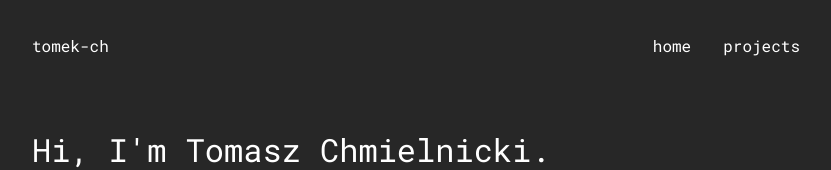
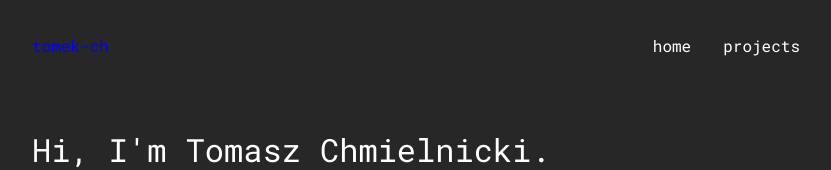
Before and after one commit to tomek-ch/portfolio2, a Next.js app: page / in a window 1280 px wide. In both pictures the pointer is over the link "tomek-ch". Shown: the top 170 px of the page, without its empty margins (224-1055 px from the left). Built offline with nearby package versions, Linux system fonts and the light colour scheme.

Commit message:
Add hover style to links

```diff
--- a/styles/globals.css
+++ b/styles/globals.css
@@ -26,3 +26,7 @@ a {
   color: inherit;
   text-decoration: none;
 }
+
+a:hover {
+  color: var(--highlight);
+}
```
